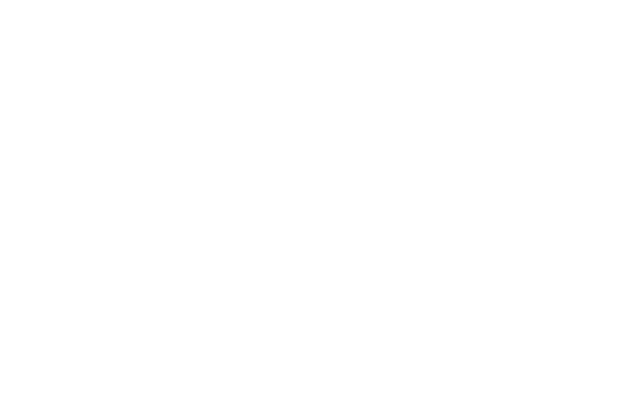
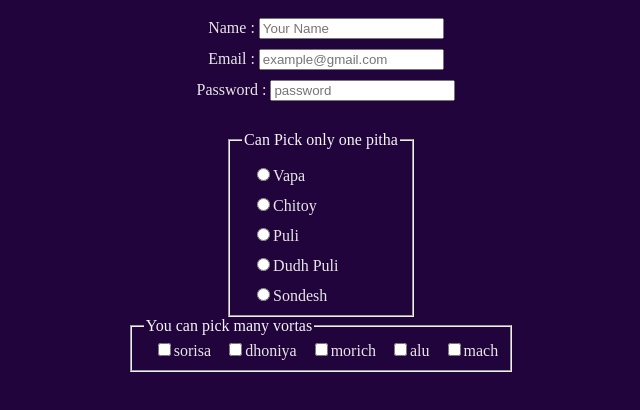
Before and after one commit to angkon-karmakar/first-form, a plain HTML site: page index.html in a window 1280 px wide. Shown: the whole page, without its empty margins (319-959 px from the left). Drawn offline with Linux system fonts and the light colour scheme.

Commit message:
second edit

```diff
--- a/index.html
+++ b/index.html
@@ -7,6 +7,40 @@
     <title>Document</title>
 </head>
 <body>
+    <form>
+        <label for="name">Name :
+            <input type="text" placeholder="Your Name">
+        </label>
+        <label for="email">Email :
+            <input type="email" placeholder="example@gmail.com">
+        </label>
+        <label for="passwprd">Password :
+            <input type="password" placeholder="password">
+        </label>
 
+
+        <!-- upper area was made for writing type input -->
+
+        <fieldset class="pithas">
+            <legend>Can Pick only one pitha</legend>
+            <label for="vapa"><input type="radio" name="pitha" id="">Vapa</label>
+            <label for="Chitoy"><input type="radio" name="pitha" id="">Chitoy</label>
+            <label for="Puli"><input type="radio" name="pitha" id="">Puli</label>
+            <label for="Dudh puli"><input type="radio" name="pitha" id="">Dudh Puli</label>
+            <label for="Sondesh"><input type="radio" name="pitha" id="">Sondesh</label>
+        </fieldset>
+
+        <!-- now the area will be created for multiple checkbox -->
+
+        <fieldset class="vorta">
+            <legend>You can pick many vortas</legend>
+            <label for="sorisa"><input type="checkbox" name="vorta" id="sorisa">sorisa</label>
+            <label for="dhoniya"><input type="checkbox" name="vorta" id="dhoniya">dhoniya</label>
+            <label for="morich"><input type="checkbox" name="vorta" id="morich">morich</label>
+            <label for="alu"><input type="checkbox" name="vorta" id="alu">alu</label>
+            <label for="mach"><input type="checkbox" name="vorta" id="mach">mach</label>
+        </fieldset>
+
+    </form>
 </body>
 </html>
--- a/style.css
+++ b/style.css
@@ -0,0 +1,26 @@
+body{
+    display: flex;
+    flex-direction: column;
+    justify-content:center;
+    align-items: center;
+    background-color: rgb(33, 4, 59);
+
+}
+form{
+    display: flex;
+    flex-direction: column;
+    align-items: center;
+}
+label{
+    color: rgb(231, 231, 231);
+    margin-top: 10px;
+    margin-left: 10px;
+}
+legend{
+    color: whitesmoke;
+}
+.pithas{
+    margin-top: 30px;
+    display: flex;
+    flex-direction: column;
+}
```
